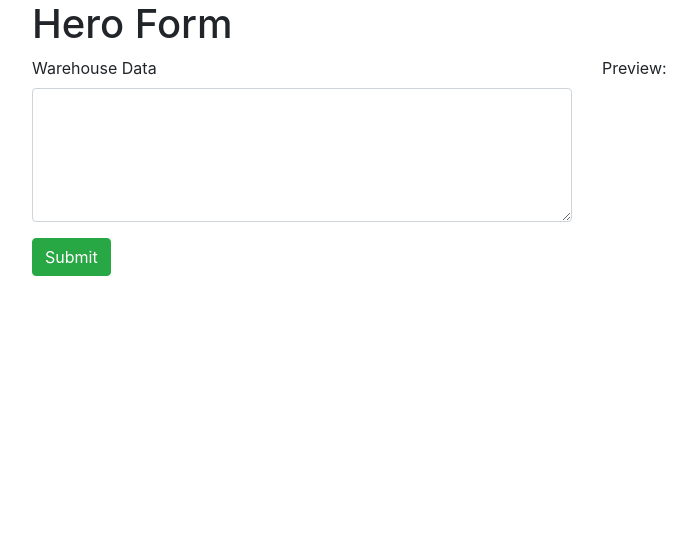
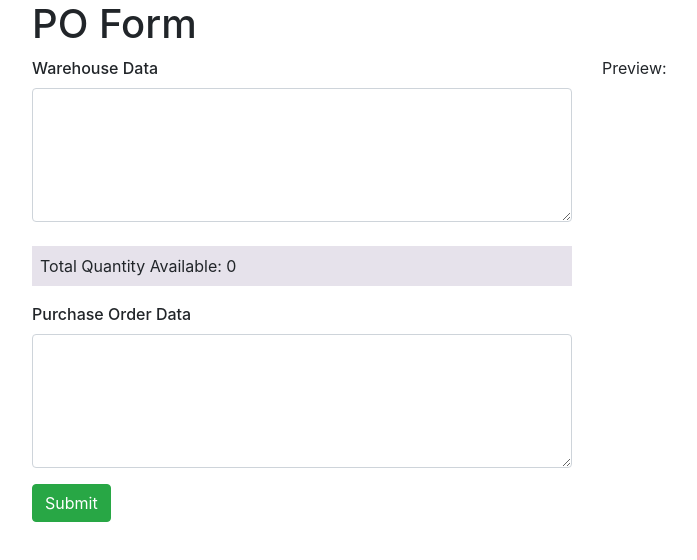
Before and after one commit to Drageaux/hf-accounting-tools, an Angular app in the folder po-processing/: page / in a window 1280 px wide. Shown: the top 560 px of the page, without its empty margins (53-750 px from the left). Built offline with nearby package versions, Linux system fonts and the light colour scheme.

Commit message:
Can tally up quantity available

```diff
--- a/po-processing/src/app/app.component.html
+++ b/po-processing/src/app/app.component.html
@@ -1,26 +1,49 @@
 <router-outlet></router-outlet>
 
 <div class="container">
-  <h1>Hero Form</h1>
+  <h1>PO Form</h1>
   <form #dataForm="ngForm">
     <div class="form-group row">
       <div class="col-6">
         <label for="warehouse-data">Warehouse Data</label>
         <textarea
           [(ngModel)]="warehouseInput"
+          (ngModelChange)="parseWarehouseData()"
           name="name"
           rows="5"
           cols="50"
-          name="description"
+          name="warehouse"
           class="form-control"
           id="warehouse-data"
-          #warehouseData
+          #warehouseDataEl
         ></textarea>
+        <br />
+
+        <div class="d-flex p-2 result">
+          {{ 'Total Quantity Available: ' + (warehouseTotalAvailable || 0) }}
+        </div>
       </div>
       <div class="col-6">
         Preview:<br />
-        {{ warehouseInput | json }}
+        <!-- <pre>{{ parseWarehouseData() | json }}</pre> -->
       </div>
+    </div>
+
+    <div class="form-group row">
+      <div class="col-6">
+        <label for="po-data">Purchase Order Data</label>
+        <textarea
+          [(ngModel)]="purchaseOrderInput"
+          name="name"
+          rows="5"
+          cols="50"
+          name="purchaseOrder"
+          class="form-control"
+          id="po-data"
+          #purchaseOrderEl
+        ></textarea>
+      </div>
+      <div class="col-6"></div>
     </div>
     <button type="submit" class="btn btn-success">Submit</button>
   </form>
--- a/po-processing/src/app/app.component.scss
+++ b/po-processing/src/app/app.component.scss
@@ -0,0 +1,7 @@
+label {
+  font-weight: 500;
+}
+
+.result {
+  background: rgba(86, 61, 124, 0.15);
+}
--- a/po-processing/src/app/app.component.ts
+++ b/po-processing/src/app/app.component.ts
@@ -1,11 +1,43 @@
-import { Component } from '@angular/core';
+import {
+  Component,
+  ChangeDetectorRef,
+  ChangeDetectionStrategy
+} from '@angular/core';
+import { Lot } from './lot';
 
 @Component({
   selector: 'app-root',
   templateUrl: './app.component.html',
-  styleUrls: ['./app.component.scss']
+  styleUrls: ['./app.component.scss'],
+  changeDetection: ChangeDetectionStrategy.OnPush
 })
 export class AppComponent {
   title = 'po-processing';
-  warehouseInput: any;
+  warehouseInput = '';
+  warehouseTotalAvailable = 0;
+  purchaseOrderInput = '';
+
+  constructor(private cd: ChangeDetectorRef) {}
+
+  parseWarehouseData() {
+    if (this.warehouseInput.trim() === '') {
+      return null;
+    }
+    this.warehouseTotalAvailable = 0;
+    const lotsData = this.warehouseInput.split('\n');
+    const result = [];
+
+    for (const l of lotsData) {
+      const rawLotData = l.split('\t');
+      const newLot = new Lot({
+        lotId: rawLotData[2],
+        itemSku: rawLotData[0],
+        availableQuant: parseInt(rawLotData[7], 10) || 0
+      });
+
+      this.warehouseTotalAvailable += newLot.availableQuant;
+      result.push(newLot);
+    }
+    return result;
+  }
 }
--- a/po-processing/src/app/lot.ts
+++ b/po-processing/src/app/lot.ts
@@ -1,12 +1,25 @@
+/**
+ * Item Code
+ * Description
+ * Whse Lot #
+ * Receipt Date
+ * Customer Lot
+ * Whse Lot Reference
+ * Pallet Id
+ * Qty Available
+ * Qty On Hand
+ * Weight On Hand
+ * Cube On Hand
+ */
 export class Lot {
-  lotId: string;
-  itemSku: string;
-  availableQuant: number;
+  lotId: string; // 2
+  itemSku: string; // 0
+  availableQuant: number; // 7
 
   constructor(fields?: {
-    lotId: string;
-    itemSku: string;
-    availableQuant: number;
+    lotId?: string;
+    itemSku?: string;
+    availableQuant?: number;
   }) {
     if (fields) {
       Object.assign(this, fields);
```
